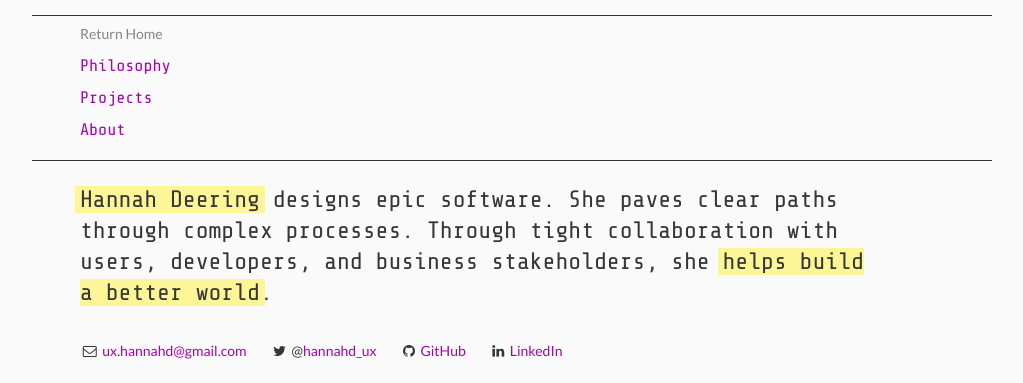
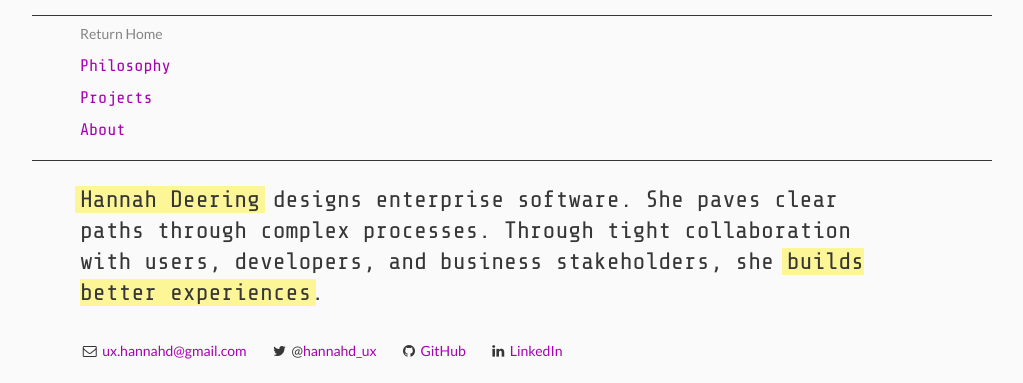
Before and after one commit to hannahd/hannahd.github.io, a Jekyll site: the page built from oldposts/2011-05-08-schoolwork.markdown, in a window 1280 px wide, cut to the strip 867-1250 px from the top of the page. Shown: the whole strip, without its empty margins (128-1151 px from the left). Built offline with Jekyll 4.4.1, drawn with Linux system fonts in a browser that asks for light colours; nearby versions of some CDN libraries.

Commit message:
reorganize home page

```diff
--- a/_includes/masthead.html
+++ b/_includes/masthead.html
@@ -1,8 +1,8 @@
     <div class="row">
         <div class="col-11 hero">
-            <h1><em>{{ site.author }}</em> designs epic software. She paves clear paths through
+            <h1><em>{{ site.author }}</em> designs enterprise software. She paves clear paths through
         complex processes. Through tight collaboration with users, developers, and
-        business stakeholders, she <em>helps build a better&nbsp;world</em>.</h1>
+        business stakeholders, she <em>builds better&nbsp;experiences</em>.</h1>
         </div>
     </div>
     <div class="row">
--- a/_includes/nav.html
+++ b/_includes/nav.html
@@ -2,10 +2,10 @@
     <div class="col-10">
         <ul class="nav-horizontal-list">
             <li>Jump to:</li>
+            <li><a href="#about">About</a></li>
             <li><a href="#philosophy">Philosophy</a></li>
             <li><a href="#projects">Projects</a></li>
             <!-- <li><a href="#process">Process</a></li> -->
-            <li><a href="#about">About</a></li>
         </ul>
     </div>
 </div>
```
Also changed, not shown: index.html (+38 -36 lines).
